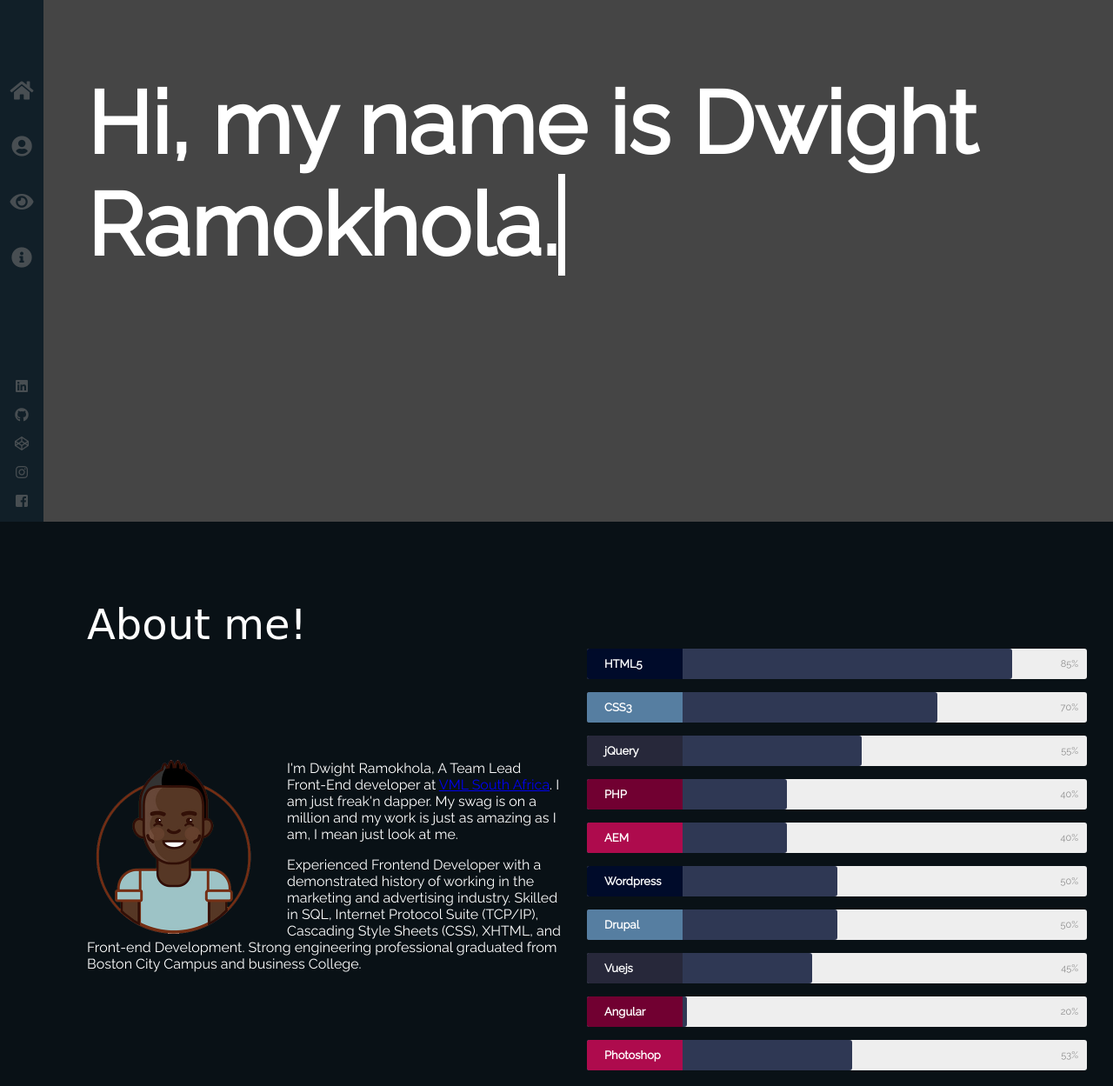
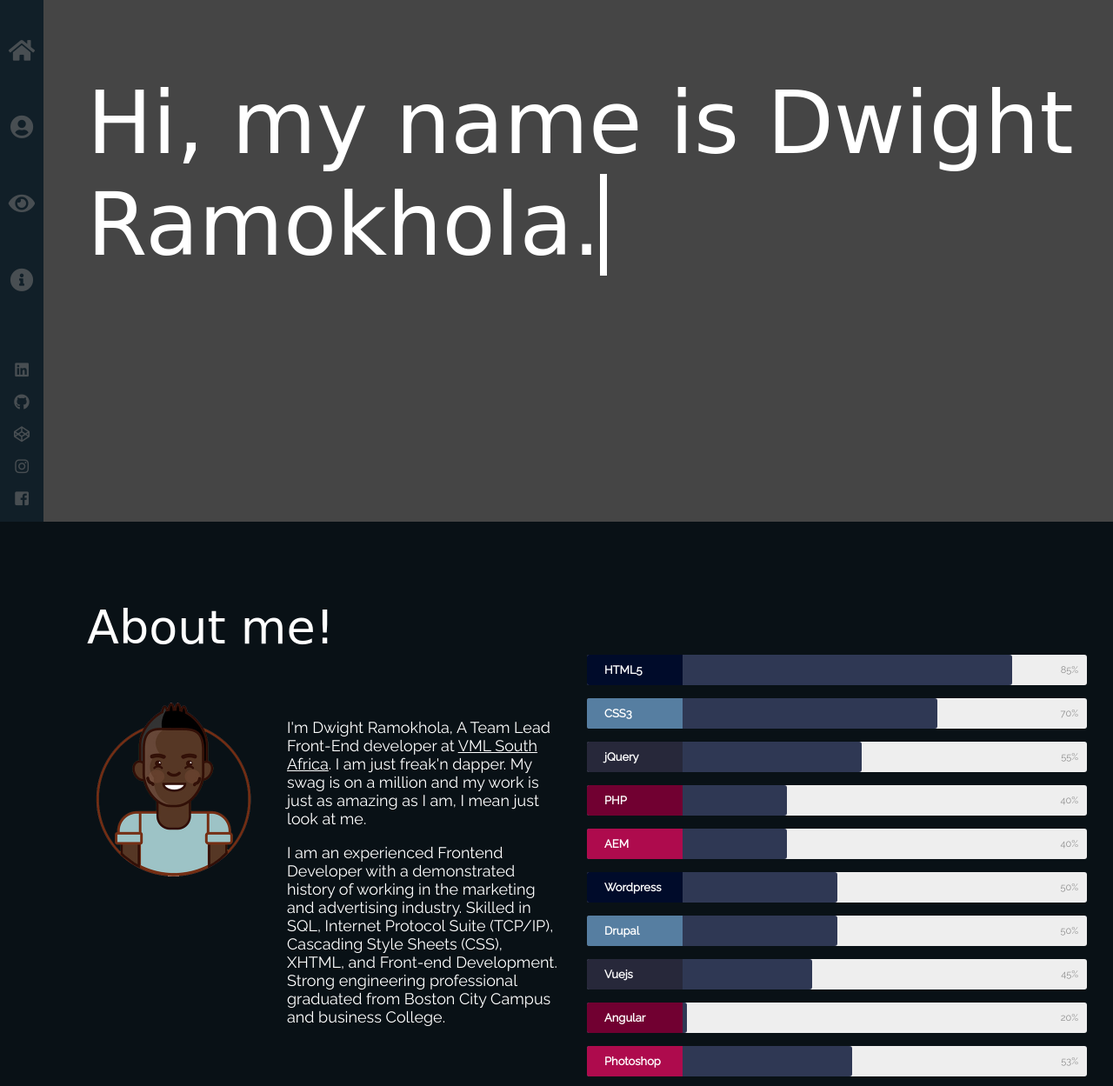
Before and after one commit to dwightr/dwight.co.za, a website: page src/index.html in a window 1280 px wide. Shown: the part 200-1449 px from the top of the page at 87% size. Drawn offline with nearby package versions, Linux system fonts and the light colour scheme; some packages are replaced by stand-ins of ours; files that its build step writes are made by us from their sources; files whose address does not match are found by name; a web font is replaced by a local one.

Commit message:
changes and updates

```diff
--- a/src/index.html
+++ b/src/index.html
@@ -2,11 +2,22 @@
 <html>
 
 <head>
+    <!-- Global site tag (gtag.js) - Google Analytics -->
+    <script async src="https://www.googletagmanager.com/gtag/js?id=UA-128763977-1"></script>
+    <script>
+    window.dataLayer = window.dataLayer || [];
+    function gtag(){dataLayer.push(arguments);}
+    gtag('js', new Date());
+
+    gtag('config', 'UA-128763977-1');
+    </script>
+    <!-- Global site tag (gtag.js) - Google Analytics -->
+
     <meta charset="utf-8">
     <meta http-equiv="X-UA-Compatible" content="IE=edge">
     <title>Home | Dwight Ramokhola</title>
-    <meta name="description" content="This is a site about Dwight Ramokhola" />
-    <meta name="keywords" content="This is a site by Dwight Ramokhola" />
+    <meta name="description" content="Dwight Ramokhola | Full-Stack Developer" />
+    <meta name="keywords" content="Dwight Ramokhola, Front-End Developer, Full-Stack Developer, Vuejs, AEM, Angular, React, CSS3, HTML5" />
     <meta name="viewport" content="width=device-width, initial-scale=1, user-scalable=no">
     <meta property="og:url" content="http://dwight.co.za">
     <meta name="twitter:url" content="http://dwight.co.za">
@@ -64,22 +75,26 @@
         </div>
         <ul class="nav-items">
             <li>
-                <a href="#home">Home
+                <a href="#home">
                     <i class="fas fa-home"></i>
+                    Home
                 </a>
             <li>
-                <a href="#about">About
+                <a href="#about">
                     <i class="fas fa-user-circle"></i>
+                    About
                 </a>
             </li>
             <li>
-                <a href="#work">Work
+                <a href="#work">
                     <i class="fas fa-eye"></i>
+                    Work
                 </a>
             </li>
             <li>
-                <a href="#contact">Contact
+                <a href="#contact">
                     <i class="fas fa-info-circle"></i>
+                    Contact
                 </a>
             </li>
         </ul>
@@ -132,8 +147,10 @@
         <div class="row">
             <div class="column">
                 <div class="about">
-                    <p>I'm Dwight Ramokhola, A Team Lead Front-End developer at <a href="https://www.vml.com/south-africa/">VML South Africa</a>. I am just freak'n dapper. My swag is on a million and my work is just as amazing as I am, I mean just look at me.</p>
-                    <p>Experienced Frontend Developer with a demonstrated history of working in the marketing and advertising industry. Skilled in SQL, Internet Protocol Suite (TCP/IP), Cascading Style Sheets (CSS), XHTML, and Front-end Development. Strong engineering professional graduated from Boston City Campus and business College.</p>
+                    <div>
+                        <p>I'm Dwight Ramokhola, A Team Lead Front-End developer at <a href="https://www.vml.com/south-africa/">VML South Africa</a>. I am just freak'n dapper. My swag is on a million and my work is just as amazing as I am, I mean just look at me.</p>
+                        <p>I am an experienced Frontend Developer with a demonstrated history of working in the marketing and advertising industry. Skilled in SQL, Internet Protocol Suite (TCP/IP), Cascading Style Sheets (CSS), XHTML, and Front-end Development. Strong engineering professional graduated from Boston City Campus and business College.</p>
+                    </div>
                 </div>
             </div>
             <div class="column">
@@ -544,8 +561,8 @@
         </div>
     </section>
 
+    <script src="js/jquery.js"></script>
     <!-- build:js js/bundle.js-->
-    <script src="https://code.jquery.com/jquery-3.2.1.js"></script>
     <script src="js/main.js"></script>
     <!-- endbuild -->
 </body>
--- a/src/js/main.js
+++ b/src/js/main.js
@@ -204,6 +204,7 @@ $(function () {
             // Clear the form.
             $('#name').val('');
             $('#email').val('');
+            $('#subject').val('');
             $('#message').val('');
             }).fail(function (data) {
                 // Make sure that the formMessages div has the 'error' class.
--- a/src/scss/main.scss
+++ b/src/scss/main.scss
@@ -3,21 +3,6 @@
  * @author Dwight Ramokhola
  *
  */
-
- * {
-     box-sizing: border-box;
- }
- html,
- body {
-     margin: 0;
-     font-family: Raleway;
-    //  overflow-x: hidden;
-     color: #fff;
-     font-size: 16px;
-     &.locked {
-         overflow: hidden;
-     }
- }
 
  @import 'partials/variables';
  @import 'partials/mixins';
@@ -28,3 +13,18 @@
  @import 'partials/about';
  @import 'partials/work';
  @import 'partials/contact-form';
+
+* {
+    box-sizing: border-box;
+}
+html,
+body {
+    margin: 0;
+    font-family: Raleway;
+//  overflow-x: hidden;
+    color: $white;
+    font-size: 18px;
+    &.locked {
+        overflow: hidden;
+    }
+}
--- a/src/scss/partials/_about.scss
+++ b/src/scss/partials/_about.scss
@@ -9,6 +9,8 @@
         @media (min-width: 992px) {
             text-align: left;
             padding-right: 30px;
+            display: grid;
+            grid-template-columns: 1fr 2fr;
         }
         &::before {
             background-image: url(../images/about-dwight.png);
--- a/src/scss/partials/_contact-form.scss
+++ b/src/scss/partials/_contact-form.scss
@@ -27,7 +27,7 @@
     }
     #page-wrapper {
         width: 640px;
-        background: #FFFFFF;
+        background: $white;
         padding: 1em;
         margin: 1em auto;
         border-top: 5px solid #69c773;
--- a/src/scss/partials/_header.scss
+++ b/src/scss/partials/_header.scss
@@ -15,7 +15,7 @@ header {
     }
     .content {
         position: relative;
-        color: #fff;
+        color: $white;
         z-index: 2;
     }
     .overlay {
--- a/src/scss/partials/_nav.scss
+++ b/src/scss/partials/_nav.scss
@@ -129,15 +129,18 @@ nav {
                 font-size: 40px;
                 text-decoration: none;
                 display: block;
-                transition:  background-color .23s ease;
+                transition:  all .23s ease;
                 @media (min-width: 768px) {
-                    font-size: 0;
+                    font-size: 12px;
                     padding: 20px 0;
+                    color: transparent;
                     &:hover {
                         //    background: #484e52;
+                        color: $white;
+                        font-size: 12px;
                         .material-icons,
                         .fas {
-                            color: $black;
+                            color: $white;
                         }
                     }
                 }
@@ -149,6 +152,7 @@ nav {
                         color: #484e52;
                         display: inline-block;
                         font-size: 1.5rem;
+                        margin-bottom: 7px;
                     }
                 }
             }
--- a/src/scss/partials/_sections.scss
+++ b/src/scss/partials/_sections.scss
@@ -52,7 +52,7 @@ section {
     background-position-x: 42% !important;
     .content {
         position: relative;
-        color: #fff;
+        color: $white;
         z-index: 2;
         .msg {
             @media (max-width: 600px) {
@@ -72,9 +72,9 @@ section {
         z-index: 1;
     }
     h1 {
-        color: #fff;
-        font-family: Raleway;
-        font-weight: bold;
+        color: $white;
+        font-family: 'Bowlby One SC', cursive;;
+        font-weight: normal;
         font-size: 40px;
         display: inline;
         padding-right: 20px;
@@ -84,7 +84,17 @@ section {
         }
     }
     .txt-rotate>.wrap {
-        border-right: 0.08em solid #fff;
+        border-right: 0.08em solid $white;
+    }
+}
+
+p {
+    a {
+        color: $white;
+        &:active,
+        &:visited {
+            color: $white;
+        }
     }
 }
 
--- a/src/scss/partials/_skillbar.scss
+++ b/src/scss/partials/_skillbar.scss
@@ -27,7 +27,7 @@
     width: 110px;
     font-weight: bold;
     font-size: 13px;
-    color: #ffffff;
+    color: $white;
     // background: #6adcfa;
     -webkit-border-top-left-radius: 3px;
     -webkit-border-bottom-left-radius: 4px;
@@ -67,6 +67,6 @@
     font-size: 11px;
     height: 35px;
     line-height: 35px;
-    color: #ffffff;
+    color: $white;
     color: rgba(0, 0, 0, 0.4);
 }
--- a/src/scss/partials/_work.scss
+++ b/src/scss/partials/_work.scss
@@ -1,5 +1,6 @@
 #work {
     height: auto;
+    background: $black;
     .row {
         .column {
             display: grid;
```
